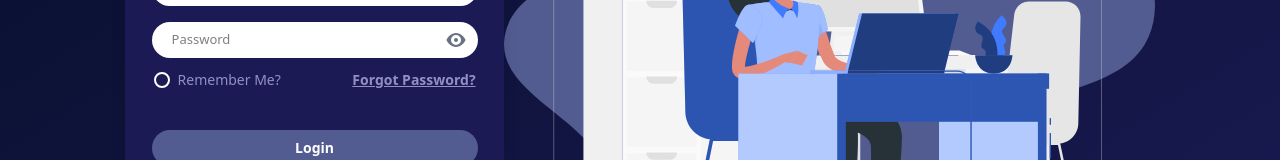
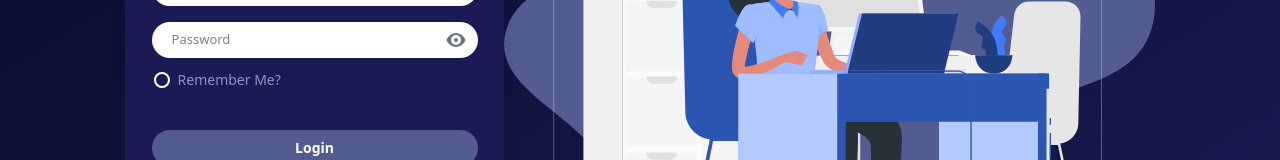
Before and after one commit to MonitorX-SNMPv3/frontend-monitorx, a Next.js app: page /login in a window 1280 px wide. Shown: the part 340-500 px from the top of the page. Built offline with nearby package versions, Linux system fonts and the light colour scheme.

Commit message:
delete forget password method

```diff
--- a/src/app/login/page.js
+++ b/src/app/login/page.js
@@ -95,9 +95,6 @@ export default function LoginPage() {
                 <p className="text-sm ml-2 font-regular text-[#9290C3]">Remember Me?</p>
               </label>
             </div>
-            <button className="text-sm font-semibold underline text-[#9290C3] cursor-pointer">
-              Forgot Password?
-            </button>
           </div>
           <button
             onClick={handleButtonSignIn}
```
